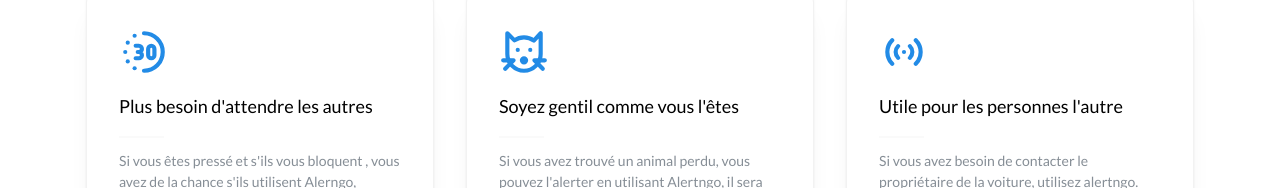
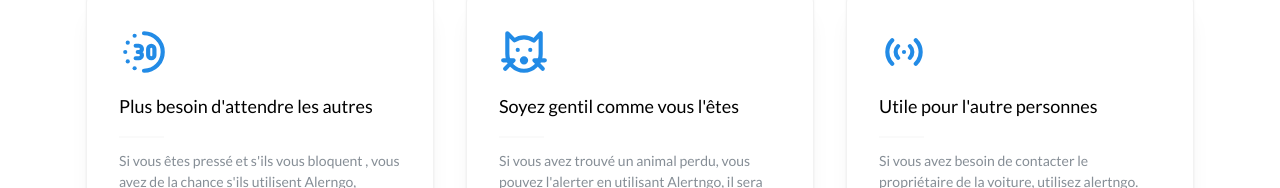
Before and after one commit to AlertnGo/alertngo, a Next.js app: page /components/Features/features in a window 1280 px wide. Shown: the part 450-638 px from the top of the page. Built offline with nearby package versions, Linux system fonts and the light colour scheme.

Commit message:
Fix typo in title of feature

```diff
--- a/pages/components/Features/features.js
+++ b/pages/components/Features/features.js
@@ -34,7 +34,7 @@ const mockdata = [
     icon: IconCat,
   },
   {
-    title: "Utile pour les personnes l'autre ",
+    title: "Utile pour l'autre  personnes ",
     description:
       "Si vous avez besoin de contacter le propriétaire de la voiture, utilisez alertngo. ",
     icon: IconAccessPoint,
```
